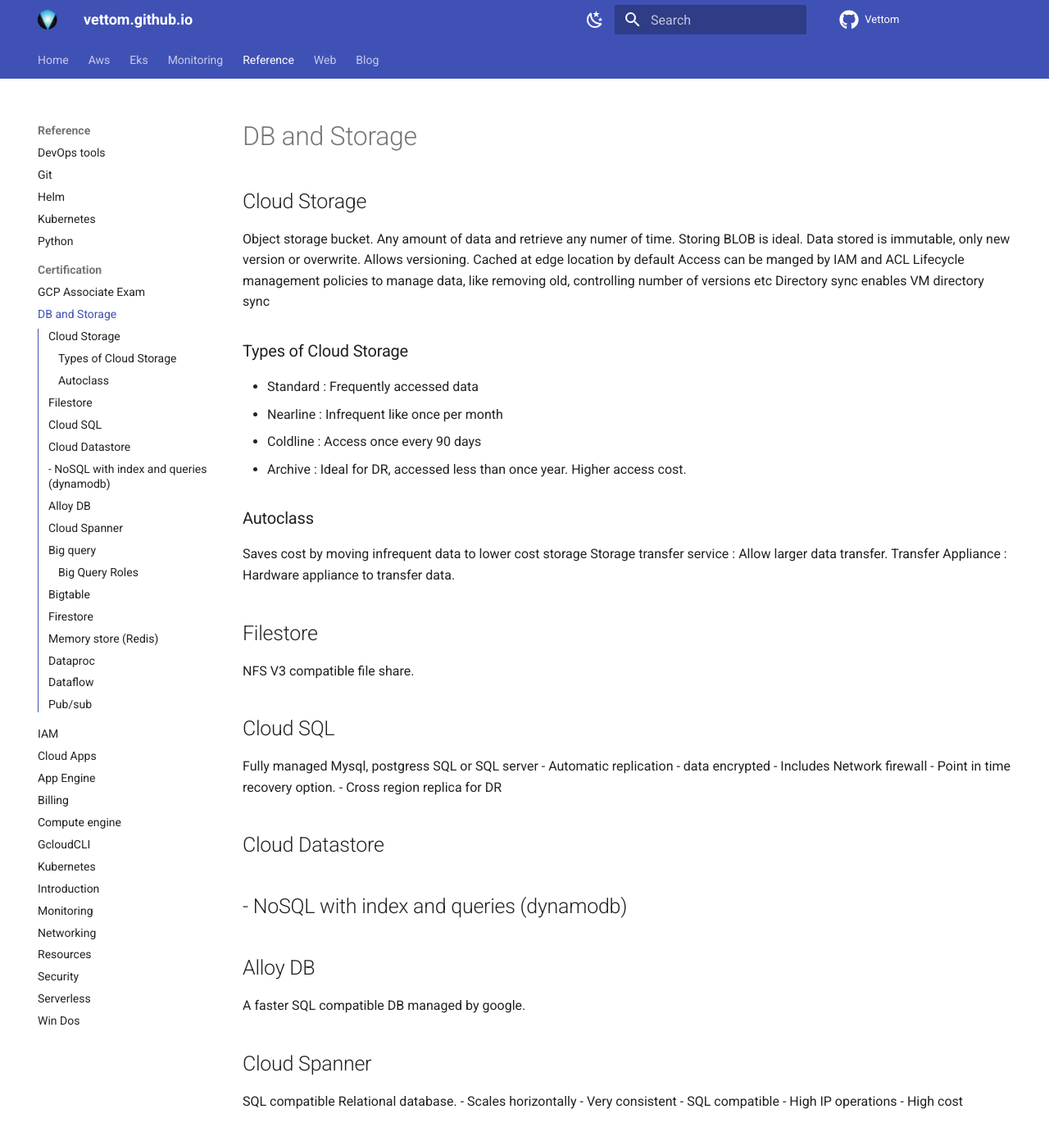
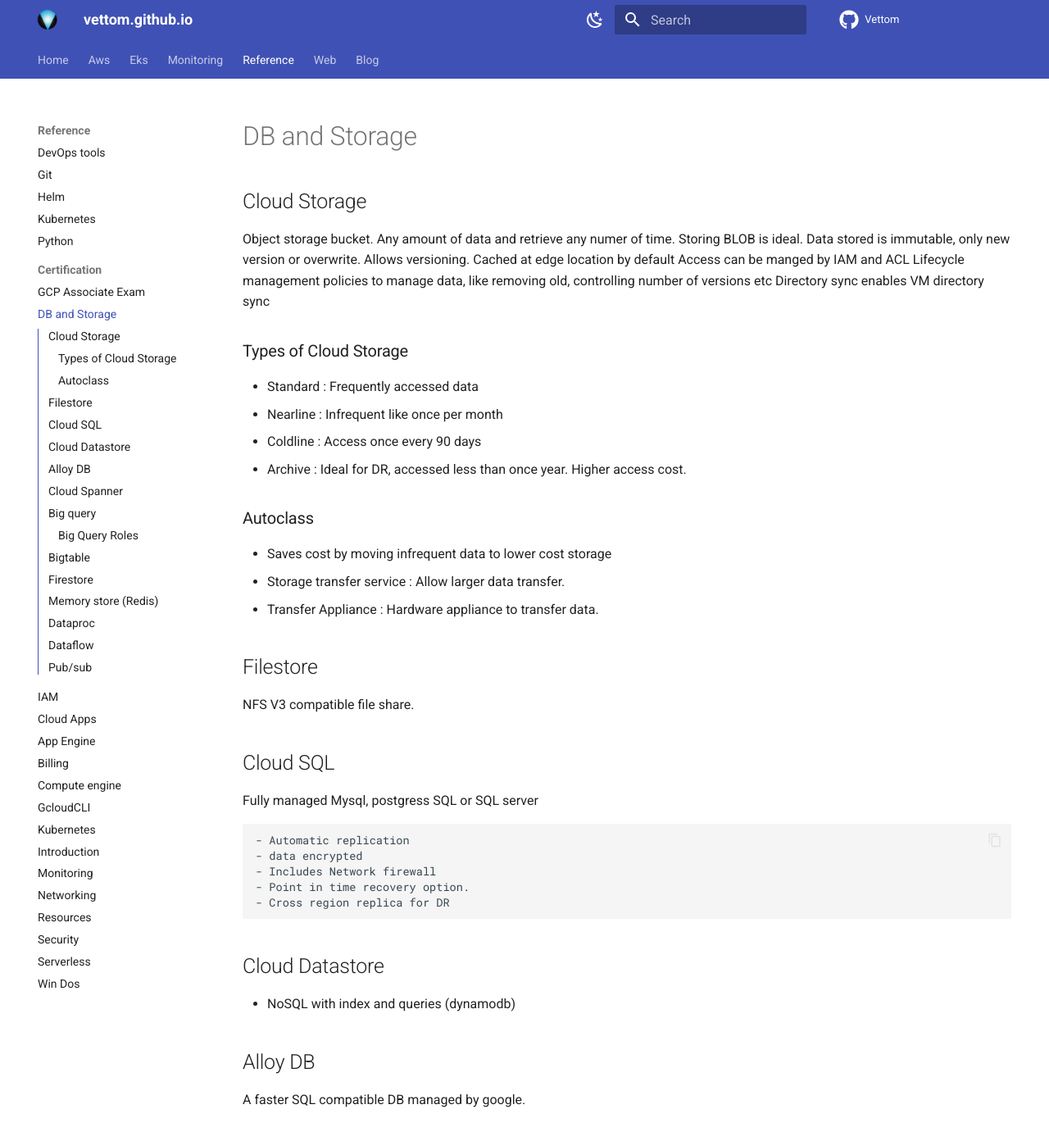
Before and after one commit to vettom/vettom.github.io, an MkDocs documentation site: the page built from docs/Reference/Certification/DB-storege.md, in a window 1280 px wide and 1400 px high. Shown: the top 1392 px of the window at 82% size. Built offline with MkDocs 1.6.1 and Material for MkDocs 9.7.7, drawn with Linux system fonts in a browser that asks for light colours.

Commit message:
Update by DV on Wed 23 Oct 2024 20:55:51 BST

```diff
--- a/docs/Reference/Certification/DB-storege.md
+++ b/docs/Reference/Certification/DB-storege.md
@@ -16,24 +16,24 @@
 - Archive : Ideal for DR, accessed less than once year. Higher access cost.
 
 ### Autoclass
-Saves cost by moving infrequent data to lower cost storage
-Storage transfer service : Allow larger data transfer.
-Transfer Appliance : Hardware appliance to transfer data.
+- Saves cost by moving infrequent data to lower cost storage
+- Storage transfer service : Allow larger data transfer.
+- Transfer Appliance : Hardware appliance to transfer data.
 
 ## Filestore
 NFS V3 compatible file share.
 
 ## Cloud SQL
 Fully managed Mysql, postgress SQL or SQL server
-- Automatic replication
-- data encrypted
-- Includes Network firewall
-- Point in time recovery option.
-- Cross region replica for DR
+
+    - Automatic replication
+    - data encrypted
+    - Includes Network firewall
+    - Point in time recovery option.
+    - Cross region replica for DR
 
 ## Cloud Datastore
 - NoSQL with index and queries (dynamodb)
--
 
 ## Alloy DB
 A faster SQL compatible DB managed by google.
```
